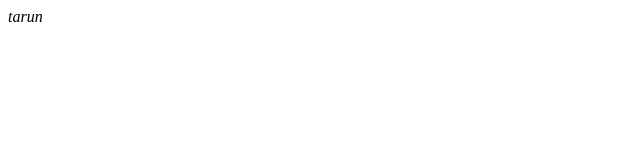
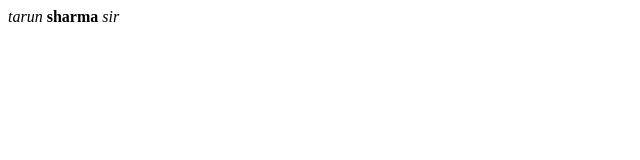
Before and after one commit to tarunkv169/practice_loc_to_remote, a plain HTML site: page index.html in a window 1280 px wide. Shown: the full height of the page, 0-640 px from the left. Drawn offline with Linux system fonts and the light colour scheme.

Commit message:
just add a line

```diff
--- a/index.html
+++ b/index.html
@@ -1 +1,3 @@
 <i>tarun</i>
+<strong>sharma</strong>
+<em>sir</em>
```
